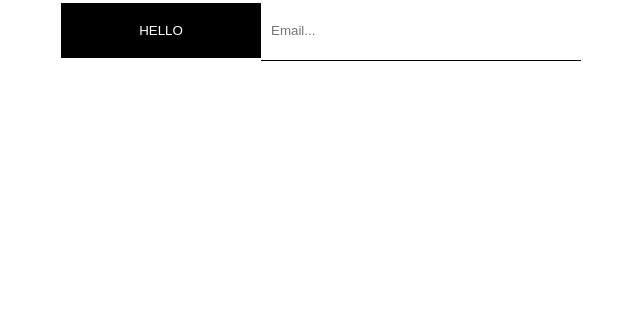
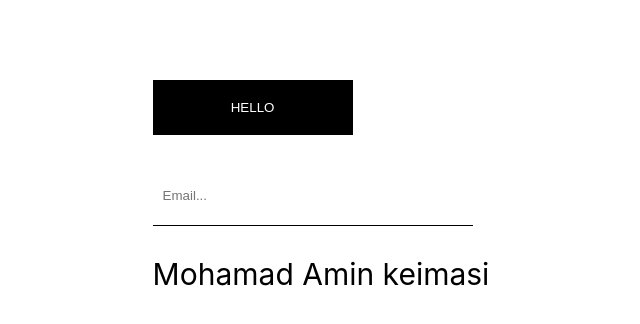
Before and after one commit to AminKei/MyComponentSet, a React (Create React App) app: page / in a window 1280 px wide. Shown: the top 324 px of the page, without its empty margins (319-959 px from the left). Built offline with nearby package versions, Linux system fonts and the light colour scheme.

Commit message:
create typography component

```diff
--- a/src/App.css
+++ b/src/App.css
@@ -1,38 +1,7 @@
 .App {
-  text-align: center;
+  justify-content: center;
+  display: grid;
+  gap: 30px;
+  align-items: center;
+  margin-top: 10vh;
 }
-
-.App-logo {
-  height: 40vmin;
-  pointer-events: none;
-}
-
-@media (prefers-reduced-motion: no-preference) {
-  .App-logo {
-    animation: App-logo-spin infinite 20s linear;
-  }
-}
-
-.App-header {
-  background-color: #282c34;
-  min-height: 100vh;
-  display: flex;
-  flex-direction: column;
-  align-items: center;
-  justify-content: center;
-  font-size: calc(10px + 2vmin);
-  color: white;
-}
-
-.App-link {
-  color: #61dafb;
-}
-
-@keyframes App-logo-spin {
-  from {
-    transform: rotate(0deg);
-  }
-  to {
-    transform: rotate(360deg);
-  }
-}
--- a/src/App.tsx
+++ b/src/App.tsx
@@ -3,6 +3,7 @@ import logo from "./logo.svg";
 import "./App.css";
 import { Button } from "./Component-Set/Button/Button";
 import { Input } from "./Component-Set/Input/Input";
+import { Typography } from "./Component-Set/Typography/Typography";
 
 function App() {
 
@@ -11,6 +12,7 @@ function App() {
     <div className="App">
       <Button > HELLO </Button>
       <Input placholder="Email... "  />
+      <Typography fontSize={30}>Mohamad Amin keimasi</Typography>
     </div>
   );
 }
--- /dev/null
+++ b/src/Component-Set/Typography/Typography.tsx
@@ -0,0 +1,38 @@
+import React from "react";
+
+interface TypographyProps {
+  fontSize?: number;
+  color?: string;
+  className?: string;
+  onClick?: () => void;
+  fontFamily?: string;
+  children?: React.ReactNode;
+  textAlign?: string;
+}
+
+export const Typography: React.FC<TypographyProps> = (props) => {
+  const {
+    children,
+    className,
+    color,
+    fontFamily,
+    fontSize,
+    onClick,
+    textAlign,
+  } = props;
+
+  return (
+    <text
+      style={{
+        color: color,
+        fontFamily: fontFamily,
+        fontSize: fontSize,
+        // textAlign:textAlign,
+      }}
+      className={className}
+      onClick={onClick}
+    >
+      {children}
+    </text>
+  );
+};
```
